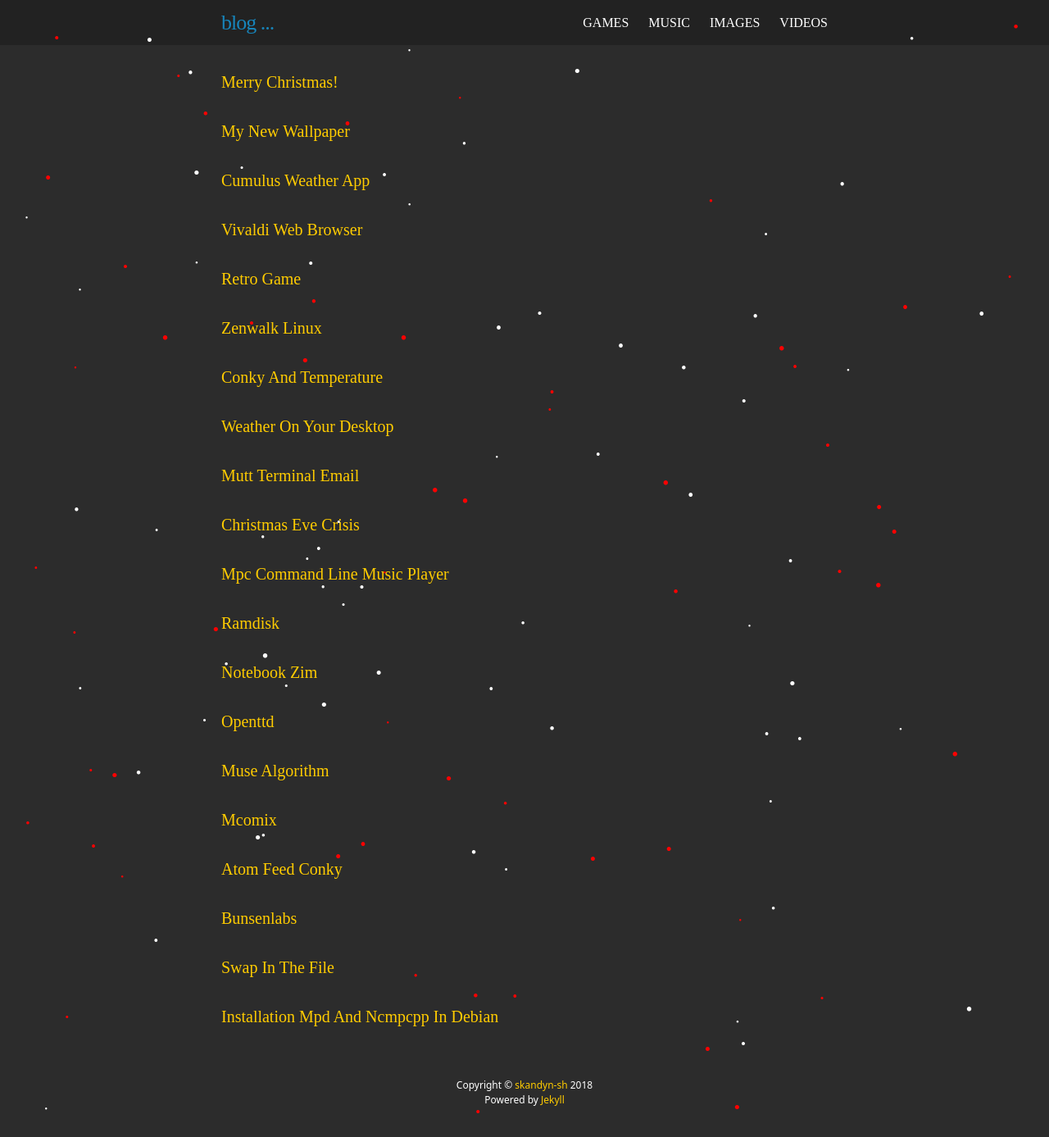
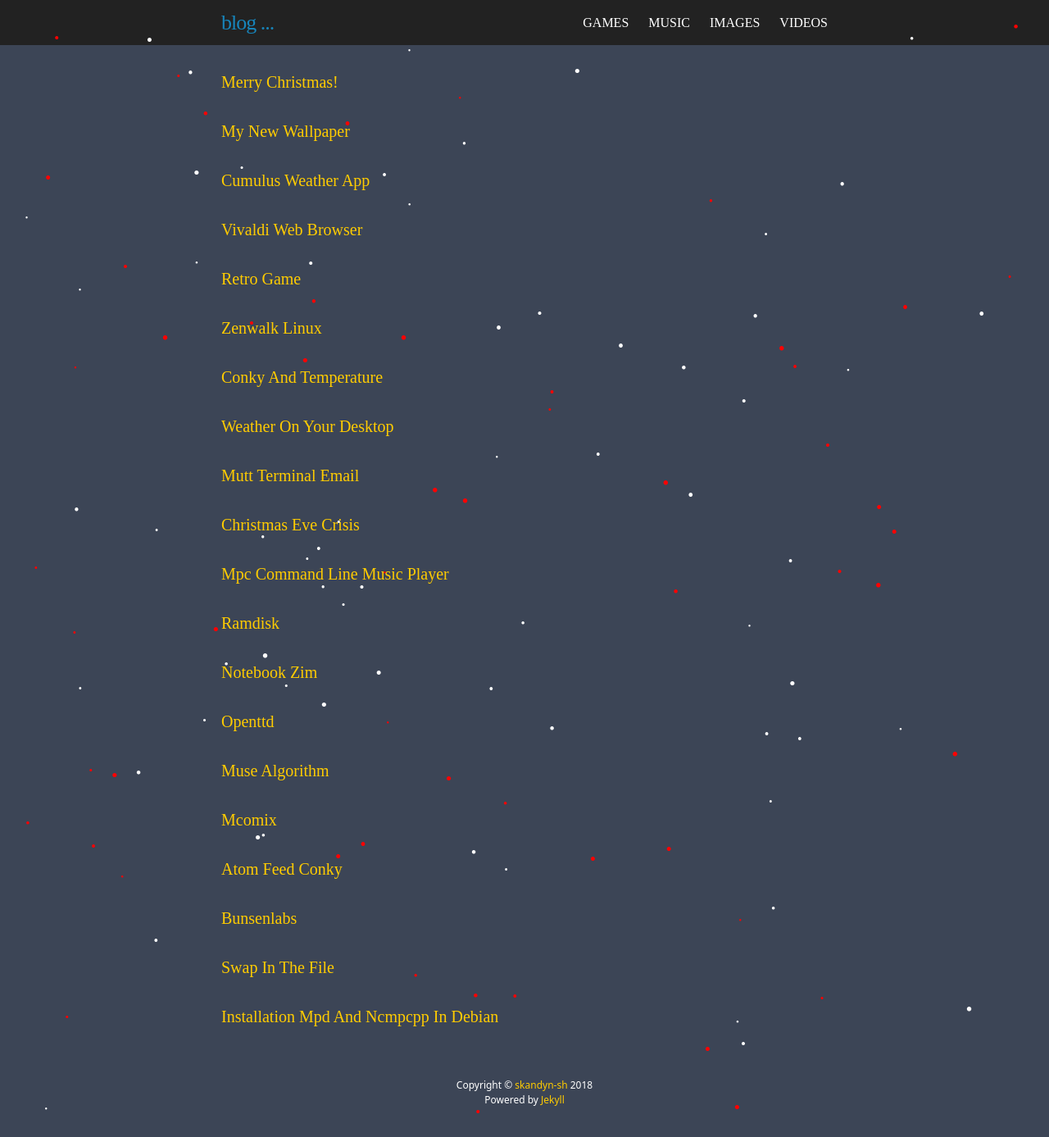
Before and after one commit to skandyn-sh/skandyn-sh.github.io, a Jekyll site: the page built from index.html, in a window 1280 px wide. Shown: the whole page at 82% size. Built offline with Jekyll 4.4.1, drawn with Linux system fonts in a browser that asks for light colours; nearby versions of some CDN libraries; library files that are not in the unit come from our copies; comment, search, counter and statistics services are not loaded.

Commit message:
Update main.scss

```diff
--- a/css/main.scss
+++ b/css/main.scss
@@ -17,7 +17,7 @@
 $text-color2:      #ffffff;
 $text-color3:      #00ff00;
 $text-color4:      #ffff00;
-$background-color: #2c2c2c;
+$background-color: #3c4556;
 $brand-color:      #ffcc00;
 
 $grey-color:       #66c0ec;
```
